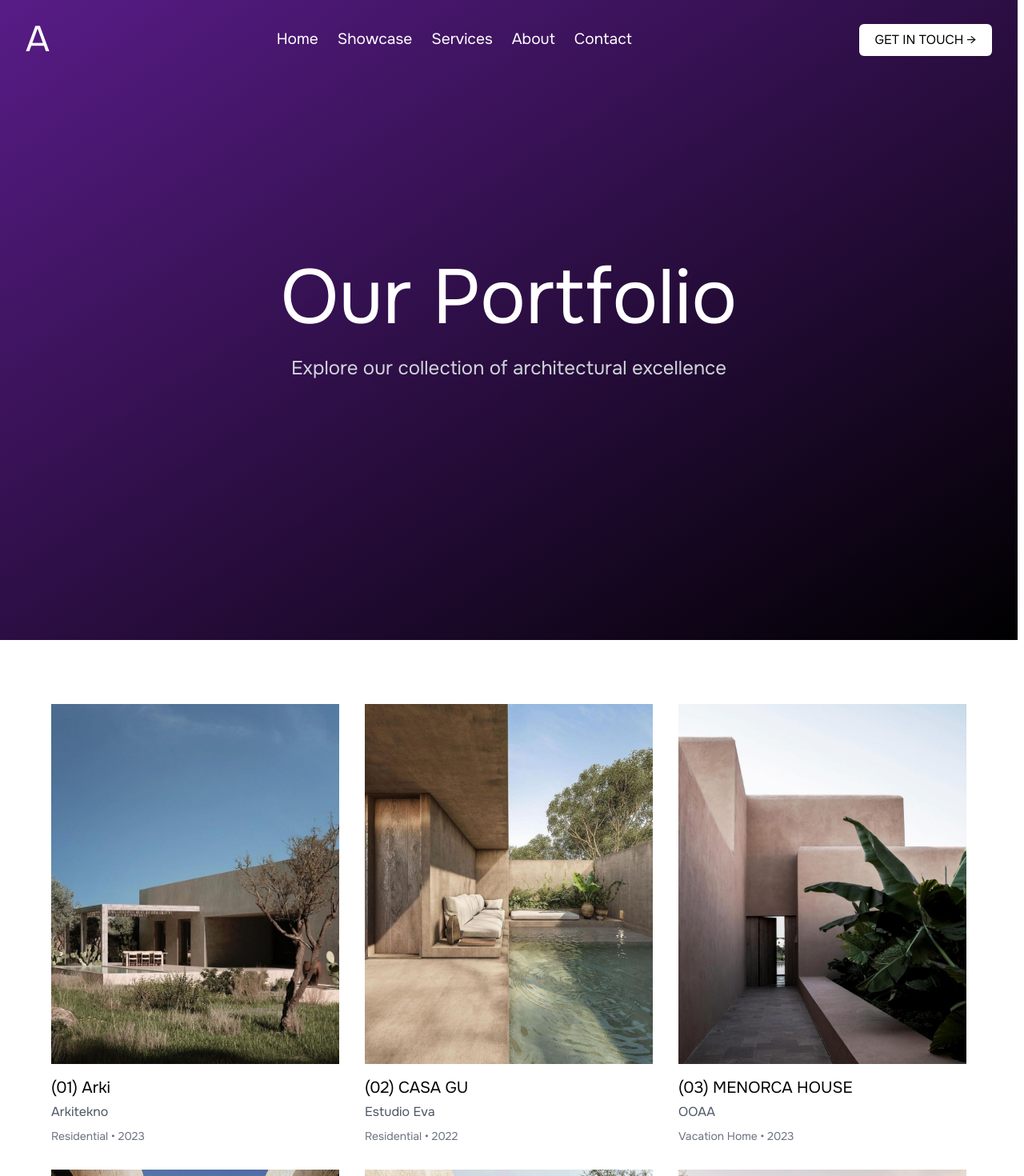
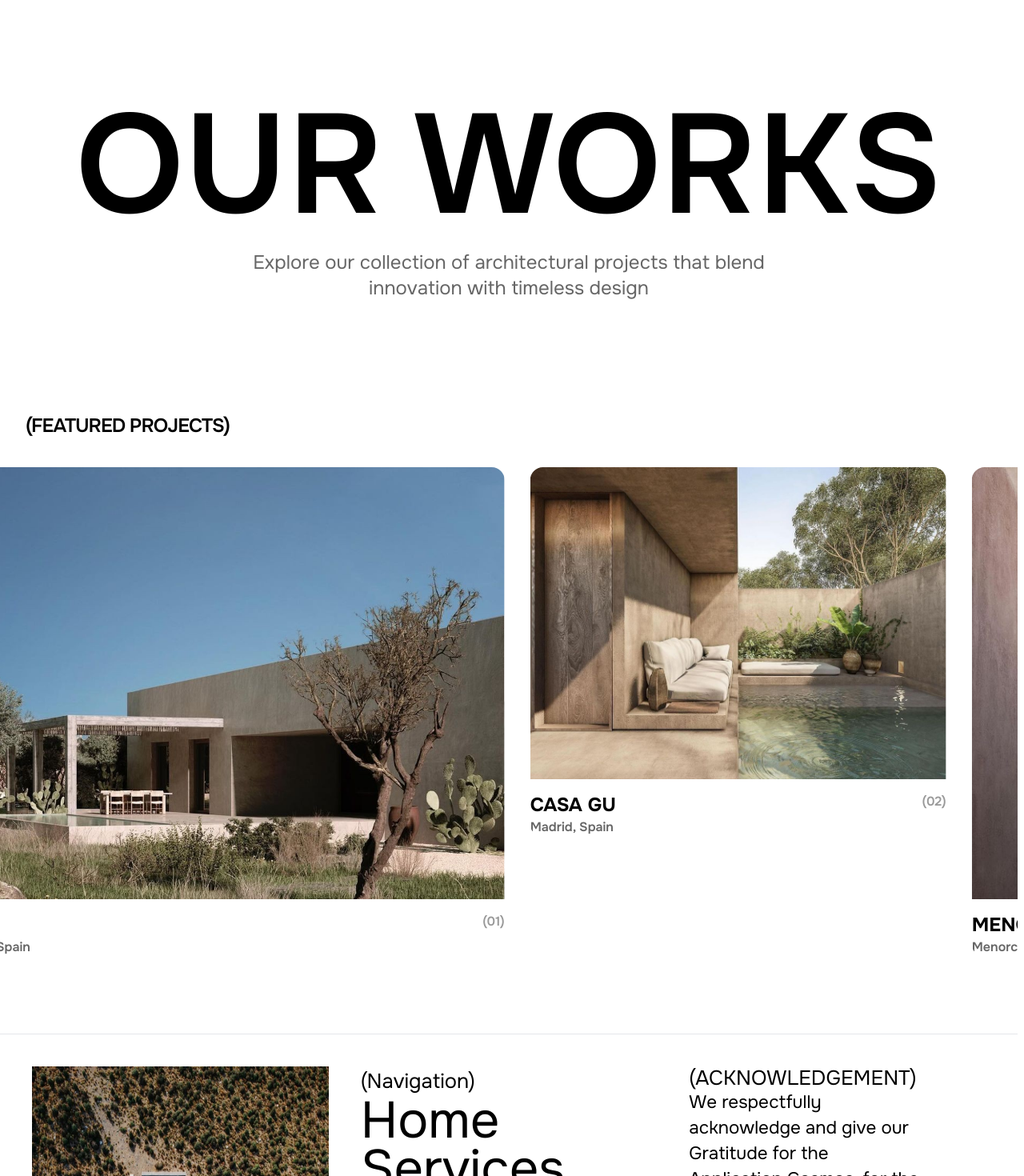
Before and after one commit to DevAdora/ARC-TECH, a React (Vite) app: page /showcase in a window 1280 px wide. Shown: the top 1470 px of the page at 80% size. Built offline with nearby package versions, Linux system fonts and the light colour scheme.

Commit message:
features: partial page for showcase

```diff
--- a/src/pages/Showcase/Showcase.tsx
+++ b/src/pages/Showcase/Showcase.tsx
@@ -1,72 +1,134 @@
 import { motion } from "framer-motion";
-import { useNavigate } from "react-router-dom";
-import Header from "../../components/Header";
-import { projects } from "../../data/project";
+import { useState } from "react";
+import Footer from "../../components/Footer";
+import type { Project } from "../../data/project"; // adjust import to where your interface lives
+import { projects } from "../../data/project"; // adjust import
+
+const duplicatedProjects: Project[] = [...projects, ...projects];
+
+type ProjectCardProps = {
+  project: Project;
+  index: number;
+  size: "lg" | "sm";
+};
+
+function ProjectCard({ project, index, size }: ProjectCardProps) {
+  const [isHovered, setIsHovered] = useState(false);
+
+  const widthClass =
+    size === "lg"
+      ? "w-[300px] sm:w-[420px] md:w-[560px] lg:w-[720px]"
+      : "w-[240px] sm:w-[320px] md:w-[420px] lg:w-[520px]";
+
+  return (
+    <motion.div
+      onMouseEnter={() => setIsHovered(true)}
+      onMouseLeave={() => setIsHovered(false)}
+      className={`flex-shrink-0 ${widthClass} mx-3 sm:mx-4 cursor-pointer`}
+      initial={{ opacity: 0, y: 18 }}
+      whileInView={{ opacity: 1, y: 0 }}
+      transition={{ duration: 0.55, delay: Math.min(index * 0.03, 0.6) }}
+      viewport={{ once: true }}
+    >
+      <div className="relative overflow-hidden rounded-2xl group">
+        <div className="relative aspect-[4/3] overflow-hidden bg-gray-200">
+          <motion.img
+            src={project.image}
+            alt={project.title}
+            className="w-full h-full object-cover"
+            animate={{ scale: isHovered ? 1.08 : 1 }}
+            transition={{ duration: 0.55, ease: "easeOut" }}
+          />
+
+          <motion.div
+            className="absolute inset-0 bg-black/40"
+            animate={{ opacity: isHovered ? 1 : 0 }}
+            transition={{ duration: 0.25 }}
+          />
+
+          <motion.div
+            className="absolute inset-0 flex flex-col justify-end p-5 sm:p-6"
+            animate={{ y: isHovered ? 0 : 14, opacity: isHovered ? 1 : 0 }}
+            transition={{ duration: 0.25 }}
+          >
+            <span className="text-white/80 text-xs sm:text-sm font-onestsemibold">
+              {project.details.category} • {project.details.year}
+            </span>
+            <h3 className="text-white text-2xl sm:text-3xl font-onestbold">
+              {project.title}
+            </h3>
+          </motion.div>
+        </div>
+
+        <div className="pt-3 sm:pt-4">
+          <div className="flex justify-between items-start gap-4">
+            <div className="min-w-0">
+              <h3 className="text-lg sm:text-xl md:text-2xl font-onestbold truncate">
+                {project.title}
+              </h3>
+              <p className="text-black/60 text-xs sm:text-sm md:text-base font-onestsemibold">
+                {project.details.location}
+              </p>
+            </div>
+            <span className="text-black/40 text-xs sm:text-sm md:text-base font-onestsemibold whitespace-nowrap">
+              {project.number}
+            </span>
+          </div>
+        </div>
+      </div>
+    </motion.div>
+  );
+}
 
 export default function ShowcasePage() {
-  const navigate = useNavigate();
-
   return (
     <div className="min-h-screen bg-white">
-      <Header />
-
-      {/* Hero Section */}
-      <section className="relative h-screen flex items-center justify-center bg-gradient-to-br from-purple-900 to-black text-white">
-        <div className="relative z-10 text-center px-4">
-          <motion.h1
-            initial={{ opacity: 0, y: 30 }}
+      <section className="relative flex items-center justify-center text-black overflow-hidden mt-10 py-10 sm:py-12 md:py-20">
+        <div className="w-full px-4 md:px-8 max-w-7xl mx-auto">
+          <motion.div
+            initial={{ opacity: 0, y: 28 }}
             animate={{ opacity: 1, y: 0 }}
             transition={{ duration: 0.8 }}
-            className="text-6xl md:text-8xl font-bold mb-6 font-onest"
+            className="text-center mb-10 md:mb-16"
           >
-            Our Portfolio
-          </motion.h1>
-          <motion.p
-            initial={{ opacity: 0, y: 20 }}
-            animate={{ opacity: 1, y: 0 }}
-            transition={{ duration: 0.8, delay: 0.2 }}
-            className="text-xl md:text-2xl text-gray-300 max-w-3xl mx-auto font-onest"
-          >
-            Explore our collection of architectural excellence
-          </motion.p>
+            <h1 className="text-[3.25rem] sm:text-[5rem] md:text-[7rem] lg:text-[9rem] xl:text-[11rem] font-bold font-onestsemibold leading-none mb-4">
+              OUR WORKS
+            </h1>
+            <p className="text-base sm:text-lg md:text-xl lg:text-2xl text-black/60 font-onest max-w-2xl mx-auto">
+              Explore our collection of architectural projects that blend
+              innovation with timeless design
+            </p>
+          </motion.div>
         </div>
       </section>
 
-      {/* Projects Grid */}
-      <section className="py-20 px-4 md:px-16 max-w-7xl mx-auto">
-        <div className="grid md:grid-cols-2 lg:grid-cols-3 gap-8">
-          {projects.map((project, idx) => (
-            <motion.div
-              key={project.id}
-              initial={{ opacity: 0, y: 40 }}
-              whileInView={{ opacity: 1, y: 0 }}
-              viewport={{ once: true }}
-              transition={{ duration: 0.6, delay: idx * 0.1 }}
-              onClick={() => {
-                navigate(`/project/${project.id}`);
-                window.scrollTo(0, 0);
-              }}
-              whileHover={{ y: -8 }}
-              className="cursor-pointer group"
-            >
-              <div className="overflow-hidden mb-4 aspect-[4/5] bg-gray-100">
-                <img
-                  src={project.image}
-                  alt={project.title}
-                  className="w-full h-full object-cover transition-transform duration-700 group-hover:scale-110"
-                />
-              </div>
-              <h3 className="text-xl font-semibold mb-1 font-onest group-hover:text-purple-600 transition">
-                {project.number} {project.title}
-              </h3>
-              <p className="text-gray-600 font-onest">{project.author}</p>
-              <p className="text-sm text-gray-500 mt-2 font-onest">
-                {project.details.category} • {project.details.year}
-              </p>
-            </motion.div>
-          ))}
+      {/* ONE LINE Infinite Scroll */}
+      <section className="relative pb-16 md:pb-24 overflow-hidden">
+        <div className="mb-6 md:mb-10 px-4 md:px-8">
+          <h2 className="font-onestsemibold tracking-[-1px] text-sm md:text-base lg:text-[1.5rem]">
+            (FEATURED PROJECTS)
+          </h2>
+        </div>
+
+        <div className="relative">
+          <motion.div
+            className="flex items-stretch"
+            animate={{ x: ["0%", "-50%"] }}
+            transition={{ duration: 36, repeat: Infinity, ease: "linear" }}
+          >
+            {duplicatedProjects.map((project, index) => (
+              <ProjectCard
+                key={`${project.id}-${index}`}
+                project={project}
+                index={index}
+                size={index % 2 === 0 ? "lg" : "sm"}
+              />
+            ))}
+          </motion.div>
         </div>
       </section>
+
+      <Footer />
     </div>
   );
 }
```
